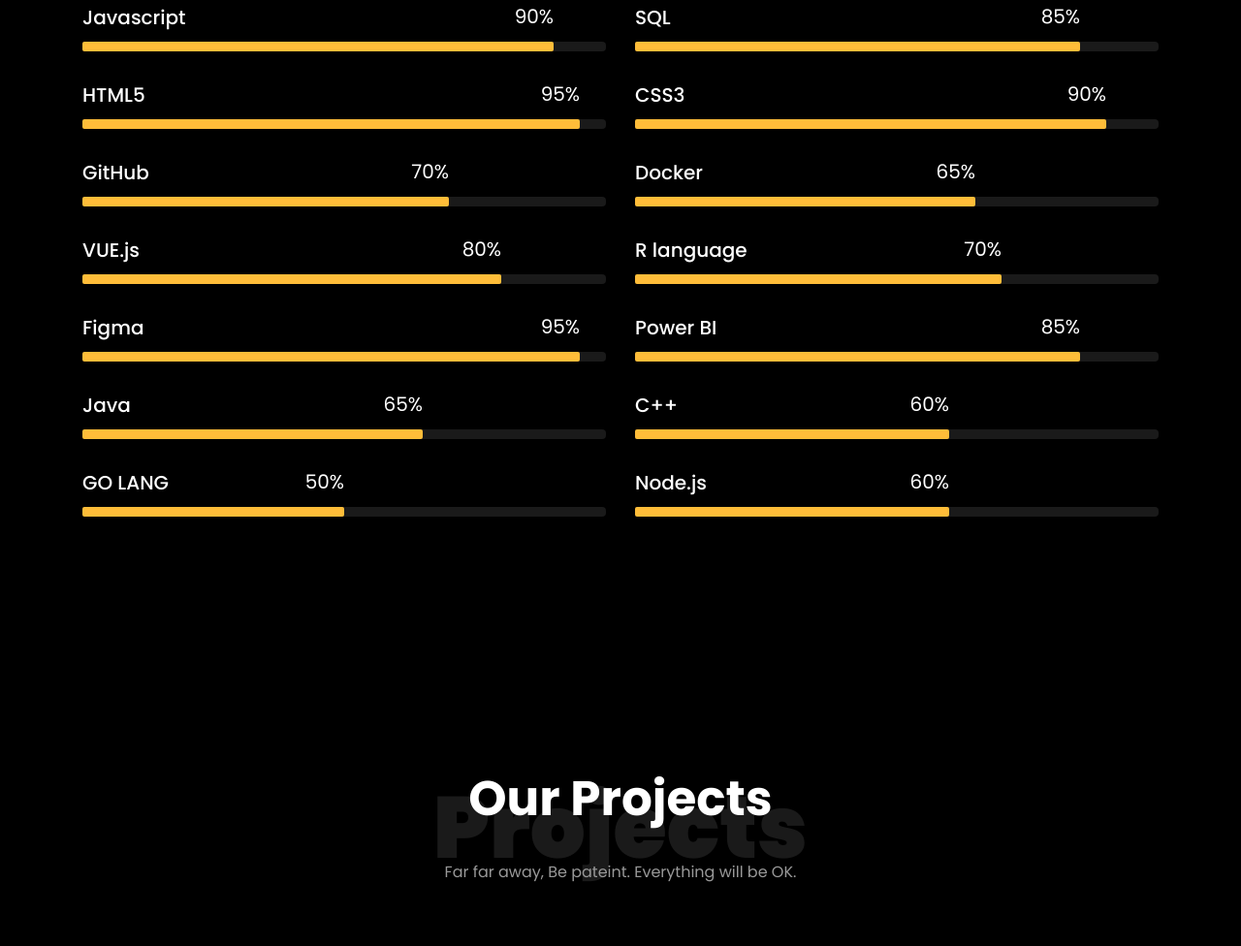
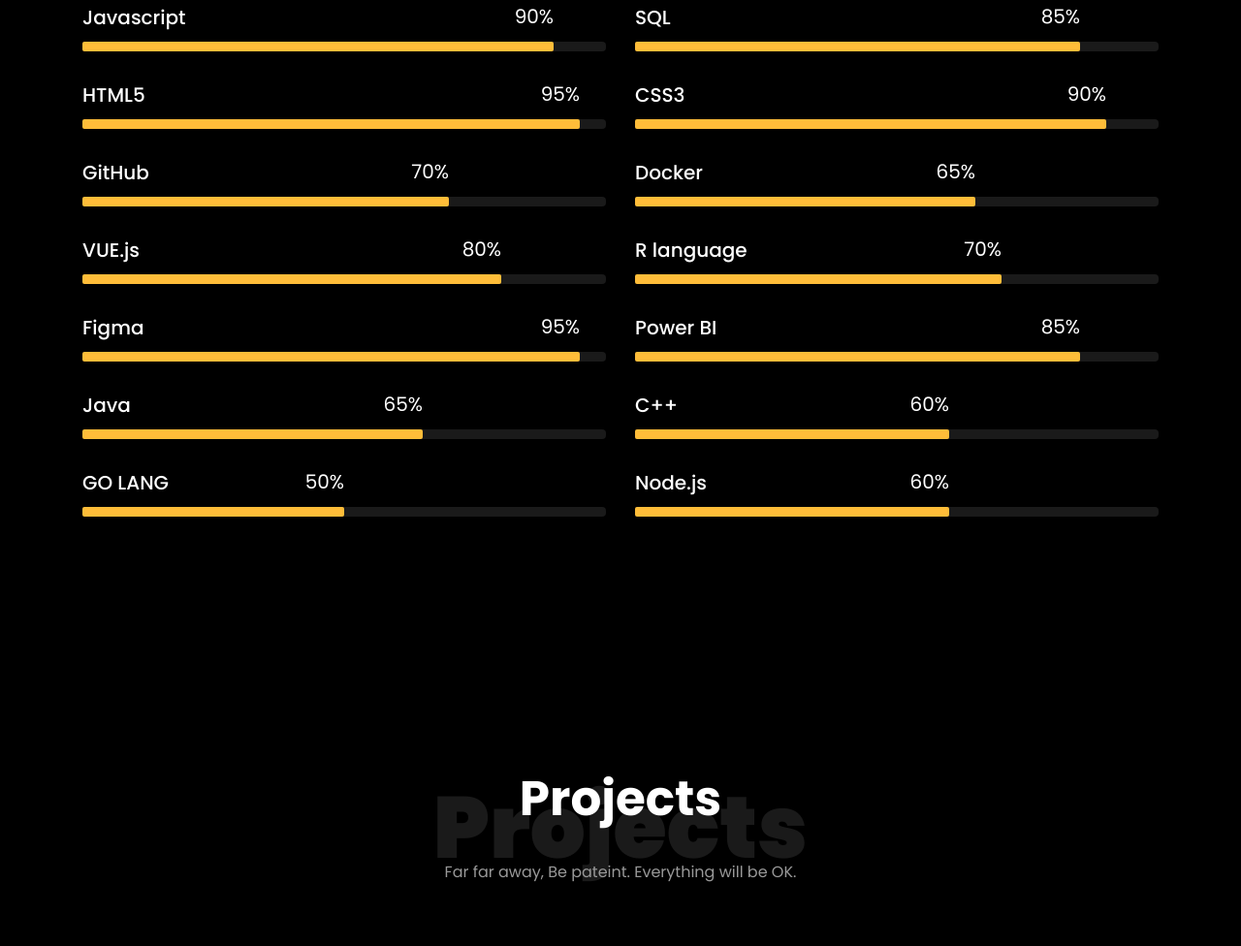
Before and after one commit to Mysuwaphit/Mysuwaphit.github.io, a plain HTML site: page index.html in a window 1280 px wide. Shown: the part 1800-2776 px from the top of the page at 97% size. Drawn offline with Linux system fonts and the light colour scheme; files whose address does not match are found by name.

Commit message:
2nd commit

```diff
--- a/index.html
+++ b/index.html
@@ -437,7 +437,7 @@
     		<div class="row justify-content-center pb-5">
           <div class="col-md-12 heading-section text-center ftco-animate">
           	<h1 class="big big-2">Projects</h1>
-            <h2 class="mb-4">Our Projects</h2>
+            <h2 class="mb-4">Projects</h2>
             <p>Far far away, Be pateint. Everything will be OK.</p>
           </div>
         </div>
@@ -714,7 +714,7 @@
           <div class="col-md">
             <div class="ftco-footer-widget mb-4">
               <h2 class="ftco-heading-2">About</h2>
-              <p>Far far away, behind the word mountains, far from the countries Vokalia and Consonantia, there live the blind texts.</p>
+              <!-- <p>Far far away, behind the word mountains, far from the countries Vokalia and Consonantia, there live the blind texts.</p> -->
               <ul class="ftco-footer-social list-unstyled float-md-left float-lft mt-5">
                 <!-- <li class="ftco-animate"><a href="#"><span class="icon-twitter"></span></a></li> -->
                 <li class="ftco-animate"><a href="https://www.facebook.com/MildSuwaphit"><span class="icon-facebook"></span></a></li>
```
